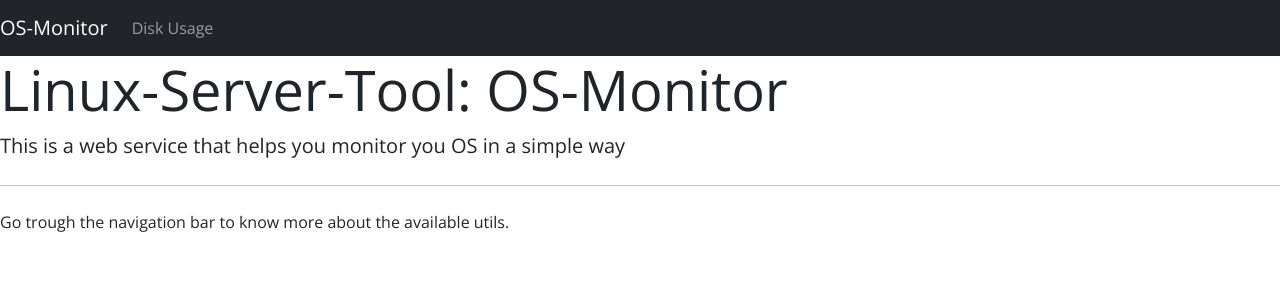
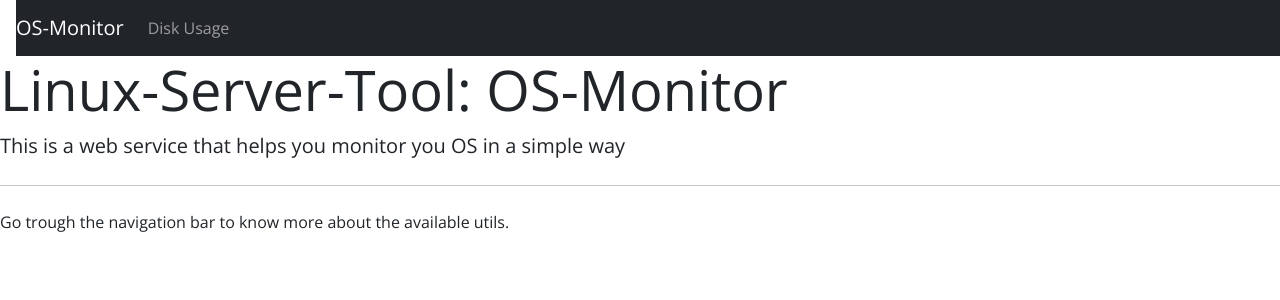
Before and after one commit to jachiev8a/linux-server-tools, a Flask app: page / in a window 1280 px wide. Shown: the top 300 px of the page. Run offline with Flask 2, Linux system fonts and the light colour scheme; some libraries are stand-ins or nearby versions.

Commit message:
improve nav bar and index page (FIX)

```diff
--- a/static/css/layout.css
+++ b/static/css/layout.css
@@ -5,3 +5,11 @@ body {
 .google-font {
   font-family: 'Open Sans', sans-serif;
 }
+
+/*
+* Override Bootstrap Navbar because the left mergin is 0.
+* this margin should be 16px for navbar.
+*/
+.navbar {
+	margin-left:16px !important;
+}
--- a/templates/_base_layout.html
+++ b/templates/_base_layout.html
@@ -11,14 +11,14 @@
     <link rel="preconnect" href="https://fonts.gstatic.com">
     <link href="https://fonts.googleapis.com/css2?family=Open+Sans:wght@300&display=swap" rel="stylesheet">
 
+    <!-- DOWNLOAD: Bootstrap v4.0 | CSS | Javascript | -->
+    <link href="https://cdn.jsdelivr.net/npm/bootstrap@5.0.0-beta1/dist/css/bootstrap.min.css" rel="stylesheet" integrity="sha384-giJF6kkoqNQ00vy+HMDP7azOuL0xtbfIcaT9wjKHr8RbDVddVHyTfAAsrekwKmP1" crossorigin="anonymous">
+    <script src="https://cdn.jsdelivr.net/npm/bootstrap@5.0.0-beta1/dist/js/bootstrap.bundle.min.js" integrity="sha384-ygbV9kiqUc6oa4msXn9868pTtWMgiQaeYH7/t7LECLbyPA2x65Kgf80OJFdroafW" crossorigin="anonymous"></script>
+
     <!-- Block to override the title of the page -->
     {% block head %}
     <title>{% block title %}{% endblock %}</title>
     {% endblock %}
-
-    <!-- Bootstrap v4.0 Download | CSS | Javascript | -->
-    <link href="https://cdn.jsdelivr.net/npm/bootstrap@5.0.0-beta1/dist/css/bootstrap.min.css" rel="stylesheet" integrity="sha384-giJF6kkoqNQ00vy+HMDP7azOuL0xtbfIcaT9wjKHr8RbDVddVHyTfAAsrekwKmP1" crossorigin="anonymous">
-    <script src="https://cdn.jsdelivr.net/npm/bootstrap@5.0.0-beta1/dist/js/bootstrap.bundle.min.js" integrity="sha384-ygbV9kiqUc6oa4msXn9868pTtWMgiQaeYH7/t7LECLbyPA2x65Kgf80OJFdroafW" crossorigin="anonymous"></script>
 
     <!-- CSS: layout base -->
     <link rel="stylesheet" href="{{url_for('static', filename='css/layout.css')}}">
```
